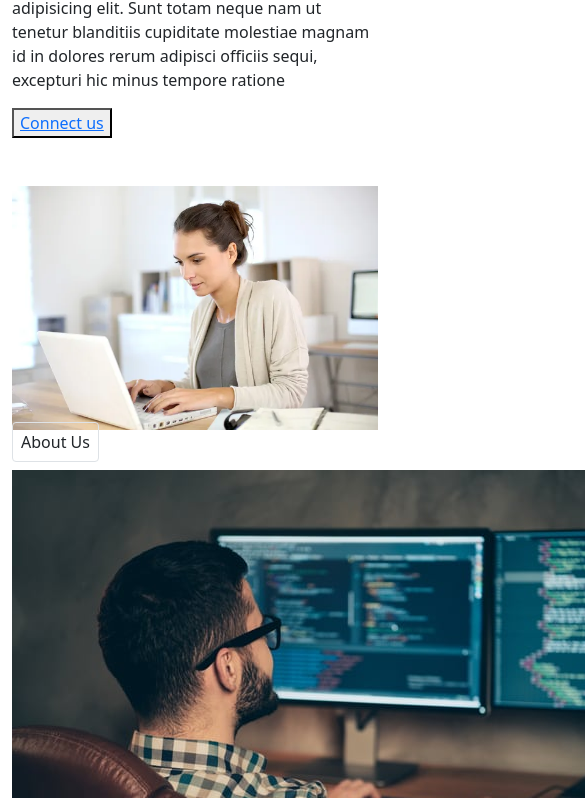
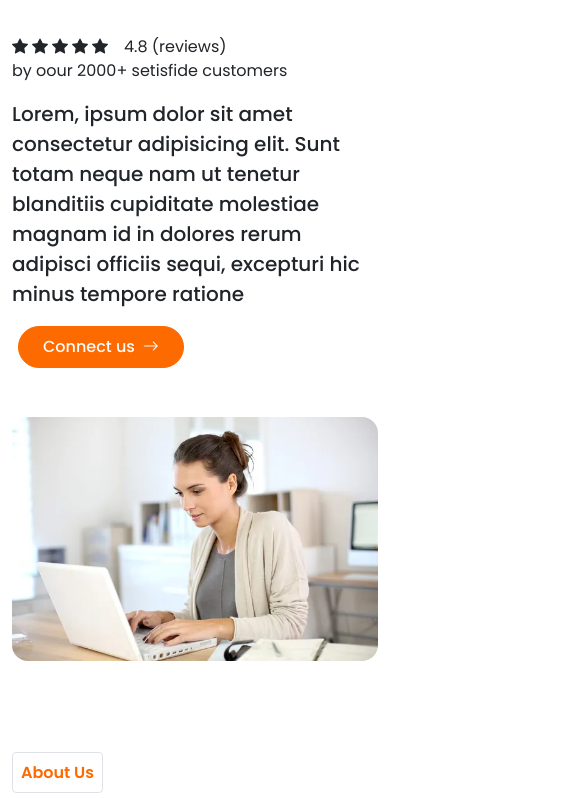
Before and after one commit to Ponkoj644/Creonix, a plain HTML site: page index.html in a window 390 px wide. Shown: the part 287-1085 px from the top of the page, 585 px wide, since content can reach past the window. Drawn offline with nearby package versions, Linux system fonts and the light colour scheme; the site is published under a folder, as on GitHub Pages, so addresses that start at the root find nothing.

Commit message:
some changes in linld css and responsive css

```diff
--- a/index.html
+++ b/index.html
@@ -14,10 +14,10 @@
     />
 
     <!-- styled css -->
-    <link rel="stylesheet" href="/style.css" />
+    <link rel="stylesheet" href="./style.css" />
 
     <!-- responsive css -->
-    <link rel="stylesheet" href="/responsive.css" />
+    <link rel="stylesheet" href="./responsive.css" />
   </head>
   <body>
     <!-- header start -->
```
